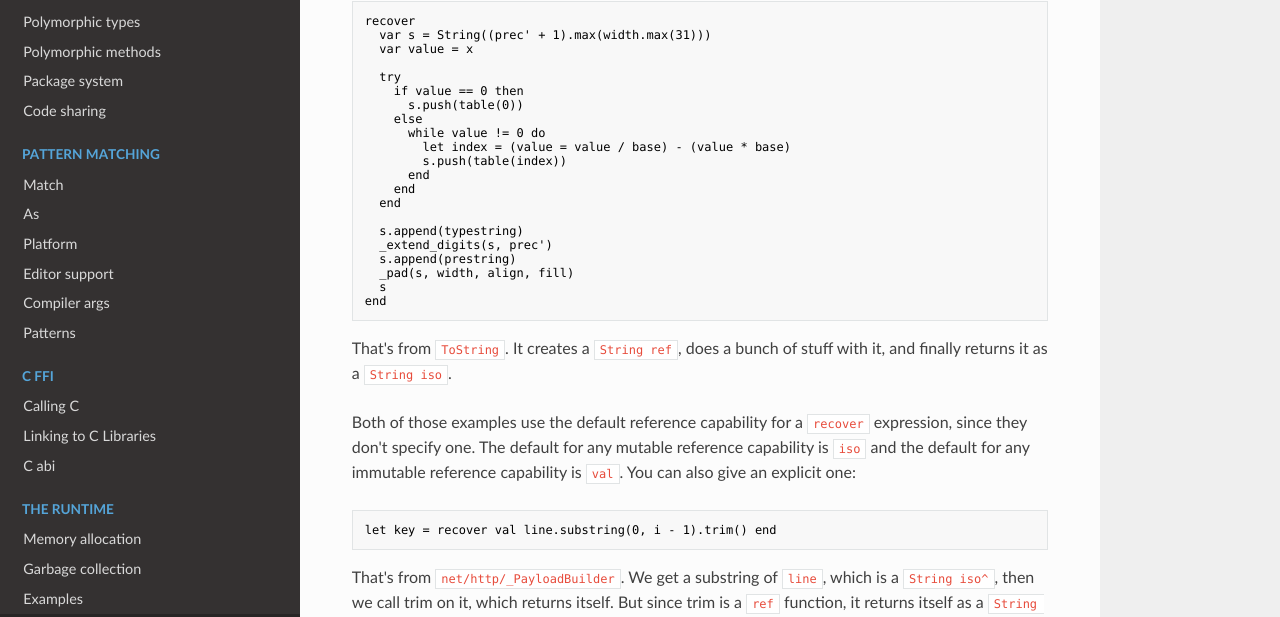
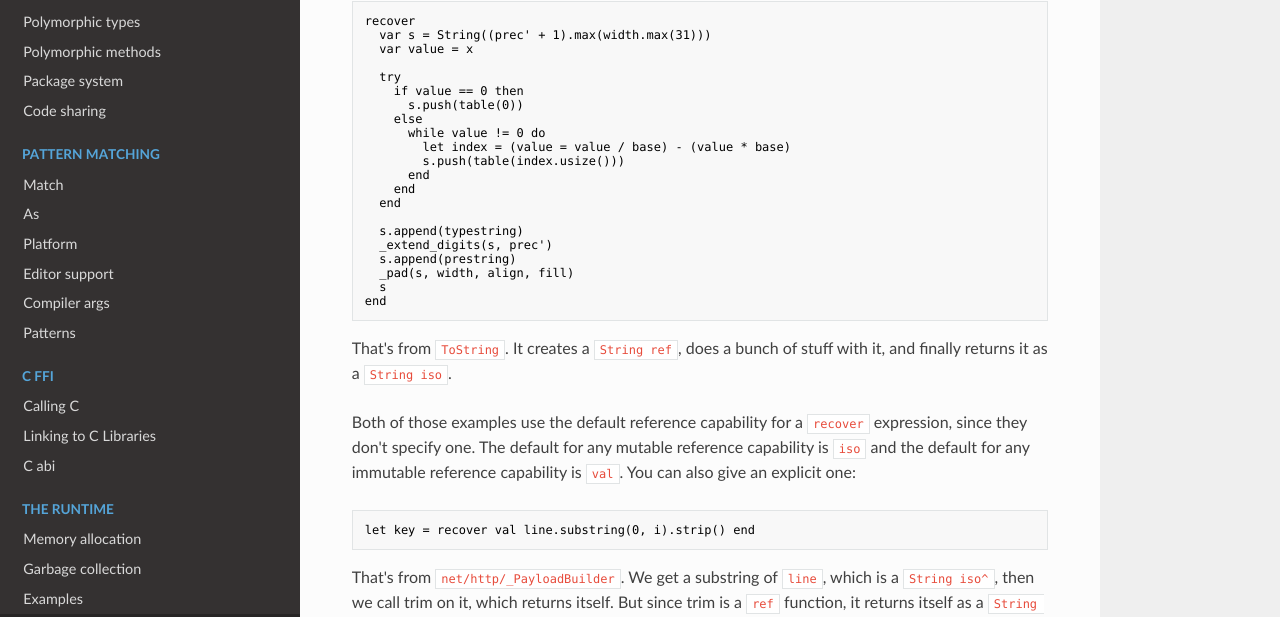
Before and after one commit to ponylang/pony-tutorial, an MkDocs documentation site: the page built from docs/capabilities/recovering-capabilities.md, in a window 1280 px wide and 900 px high, scrolled down 471 px. Shown: the part 246-863 px from the top of the window. Built offline with MkDocs 1.6.1, drawn with Linux system fonts in a browser that asks for light colours; nearby versions of some CDN libraries; old or Windows-style settings are respelled for this version of MkDocs.

Commit message:
Tweeked example code to match changes in library

````diff
--- a/docs/capabilities/recovering-capabilities.md
+++ b/docs/capabilities/recovering-capabilities.md
@@ -29,7 +29,7 @@ recover
     else
       while value != 0 do
         let index = (value = value / base) - (value * base)
-        s.push(table(index))
+        s.push(table(index.usize()))
       end
     end
   end
@@ -47,7 +47,7 @@ That's from `ToString`. It creates a `String ref`, does a bunch of stuff with it
 Both of those examples use the default reference capability for a `recover` expression, since they don't specify one. The default for any mutable reference capability is `iso` and the default for any immutable reference capability is `val`. You can also give an explicit one:
 
 ```pony
-let key = recover val line.substring(0, i - 1).trim() end
+let key = recover val line.substring(0, i).strip() end
 ```
 
 That's from `net/http/_PayloadBuilder`. We get a substring of `line`, which is a `String iso^`, then we call trim on it, which returns itself. But since trim is a `ref` function, it returns itself as a `String ref^` - so we use a `recover val` to end up with a `String val`.
````
